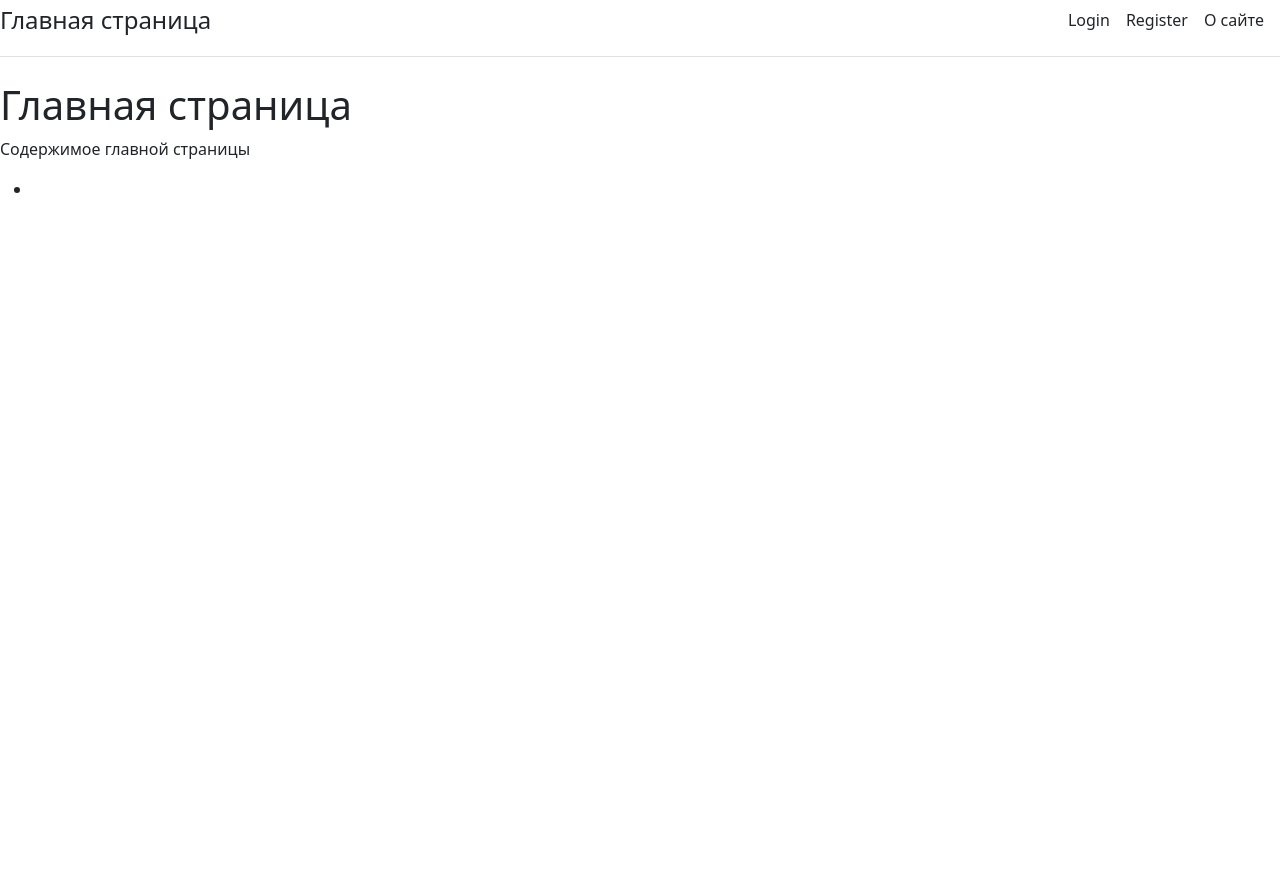
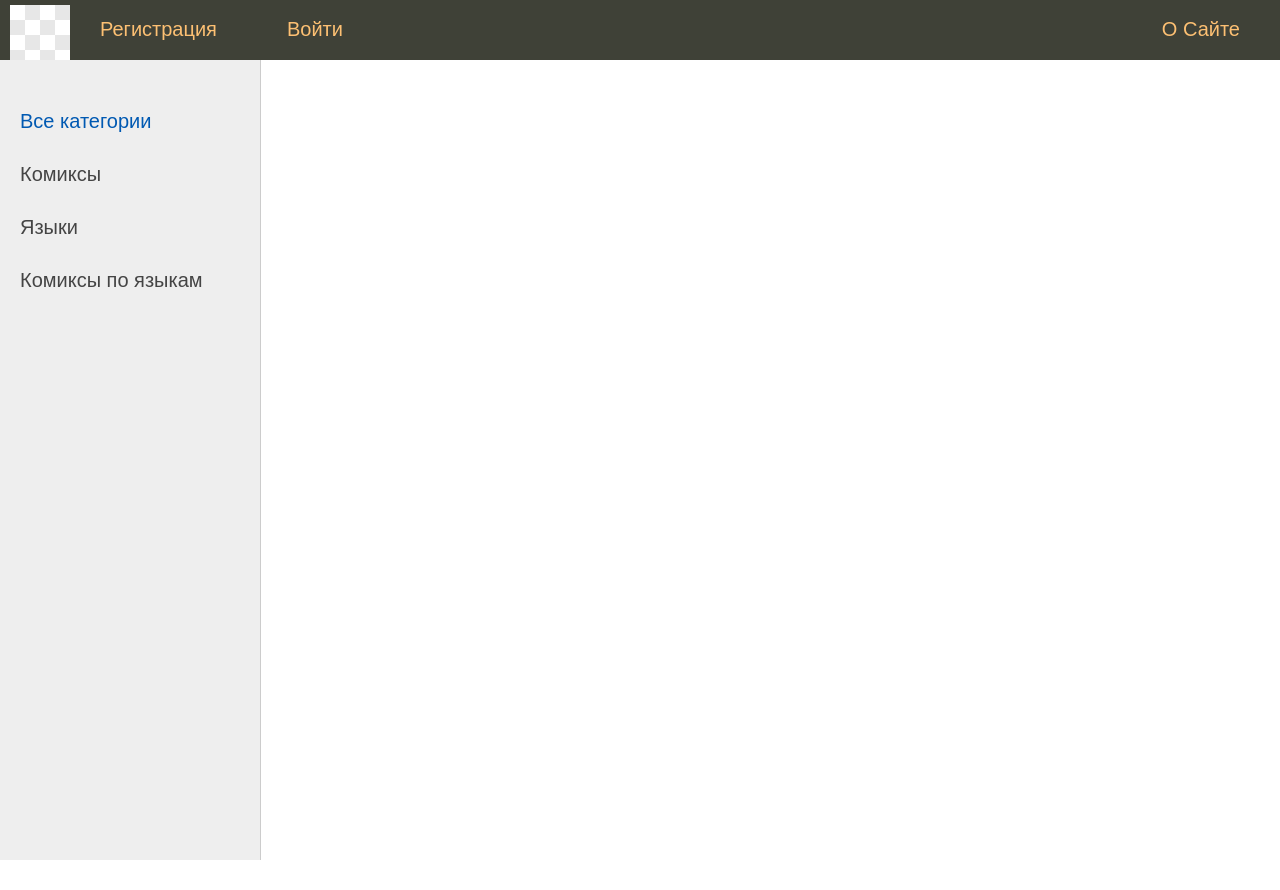
Before and after one commit to Kodeks67/Django, a Django app: page / in a window 1280 px wide. Before the commit the page ends 193 px from the top, so only its background shows below. Run offline with Django 4.2, Linux system fonts and the light colour scheme.

Commit message:
added about.py, base.py, base.html, index.py, logo.png, views.py

```diff
--- /dev/null
+++ b/narti/account/templates/account/about.html
@@ -0,0 +1,6 @@
+{% extends 'account/base.html' %}
+
+{% block content %}
+<h1>{{title}}</h1>
+<p>Содержимое страницы о сайте
+{% endblock %}
--- a/narti/account/templates/account/base.html
+++ b/narti/account/templates/account/base.html
@@ -2,30 +2,48 @@
 <!DOCTYPE html>
 <html>
 <head>
-    <meta CHARSET="UTF-8">
-    <title>{{title}}</title>
-    <meta http-equiv="X-UA-Compatible" content="ie=edge">
-    <title>{% block title %}{% endblock %}</title>
-    <link rel="stylesheet" href="https://cdn.jsdelivr.net/npm/bootstrap@5.2.2/dist/css/bootstrap.min.css">
+ 	<title>{{title}}</title>
+	<link type="text/css" href="{% static 'Comics/css/styles.css' %}" rel="stylesheet" />
+	<meta http-equiv="Content-Type" content="text/html; charset=utf-8">
+	<link rel="shortcut icon" href="{% static 'Comics/images/main.ico' %}" type="image/x-icon"/>
+	<meta name="viewport" content="width=device-width, initial-scale=1.0">
 </head>
 <body>
-<div class="d-flex flex-column flex-md-row align-items-center pb-3 mb-4 border-bottom">
-      <a href="/" class="d-flex align-items-center text-dark text-decoration-none">
-        <span class="fs-4">Главная страница</span>
-      </a>
-      <nav class="d-inline-flex mt-2 mt-md-0 ms-md-auto">
-        <a class="me-3 py-2 text-dark text-decoration-none" href="/login">Login</a>
-        <a class="me-3 py-2 text-dark text-decoration-none" href="/register">Register</a>
-        <a class="me-3 py-2 text-dark text-decoration-none" href="/">О сайте</a>
-      </nav>
-</div>
+
 {% block mainmenu %}
-<ul>
-    {% for m in menu %}
-    <li>{{m}}</li>
-    {% endfor %}
-</ul>
+		<div class="header">
+			<ul id="mainmenu" class="mainmenu">
+			<li class="logo"><a href="/"><div class="logo"></div></a></li>
+{% for m in menu %}
+	{% if not forloop.last %}
+			<li><a href="#">{{m.title}}</a></li>
+	{% else %}
+			<li class="last"><a href="#">{{m.title}}</a></li>
+	{% endif %}
+{% endfor %}
+			</ul>
+			<div class="clear"></div>
+		</div>
 {% endblock mainmenu %}
+
+
+<table class="table-content" border=0 cellpadding="0" cellspacing="0">
+<tr>
+<!-- Sidebar слева -->
+	<td valign="top" class="left-chapters">
+	<ul id="leftchapters">
+		<li class="selected">Все категории</li>
+		<li><a href="comics/">Комиксы</a></li>
+		<li><a href="language/">Языки</a></li>
+		<li><a href="lang-comic/">Комиксы по языкам</a></li>
+	</ul>
+</td>
+<!-- Конец Sidebar'а -->
+<td valign="top" class="content">
+	<!-- Хлебные крошки -->
+	{% block breadcrumbs %}
+	{% endblock %}
+
 
 {% block content%}
 {% endblock %}
--- a/narti/account/templates/account/index.html
+++ b/narti/account/templates/account/index.html
@@ -1,16 +1,15 @@
 {% extends 'account/base.html' %}
 
 {% block content %}
-<h1>{{title}}</h1>
-<p>Содержимое главной страницы</p>
-
-<ul>
-    <li> {% for с in comics %}
-        <h2>{{c.title}}</h2>
-        <p>{{c.lang}}</p>
-        <hr>
-        {% endfor %}
-    </li>
+<ul class="list-articles">
+	{% for p in posts %}
+			<li><h2>{{p.title}}</h2>
+	{% autoescape on %}
+	{{p.content|linebreaks|truncatewords:50}}
+	{% endautoescape %}
+			<div class="clear"></div>
+			<p class="link-read-post"><a href="#">Читать пост</a></p>
+			</li>
+	{% endfor %}
 </ul>
-
 {% endblock %}
--- a/narti/account/views.py
+++ b/narti/account/views.py
@@ -5,8 +5,7 @@
 from .forms import LoginForm
 from .models import Comics
 
-# menu = ['Регистрация', 'Войти', 'О сайте']
-menu = []
+menu = ['Регистрация', 'Войти', 'О сайте']
 
 
 def index(request):
```
Also changed, not shown: narti/account/static/Comics/images/logo.png.
